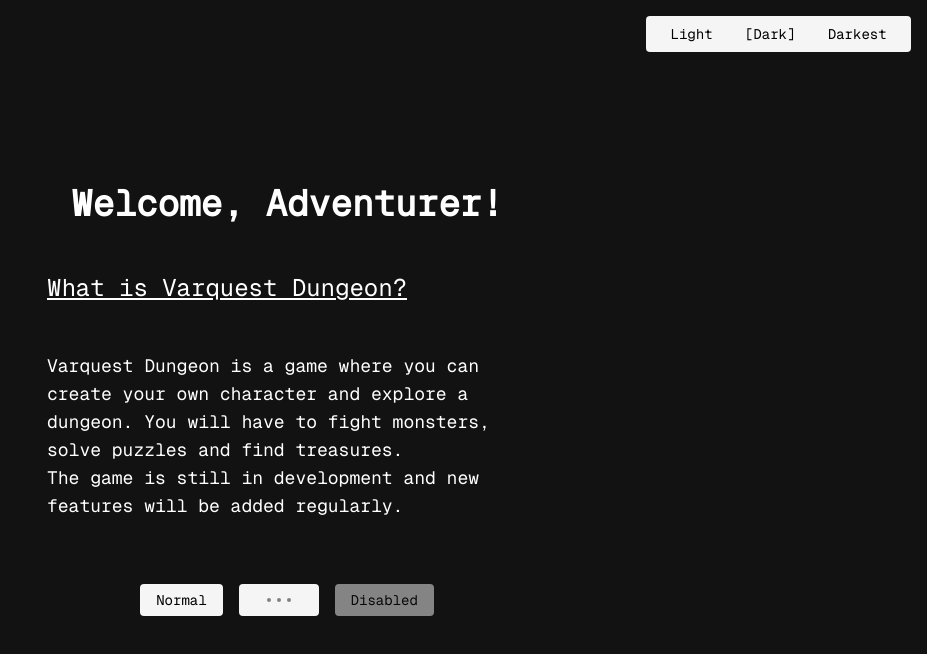
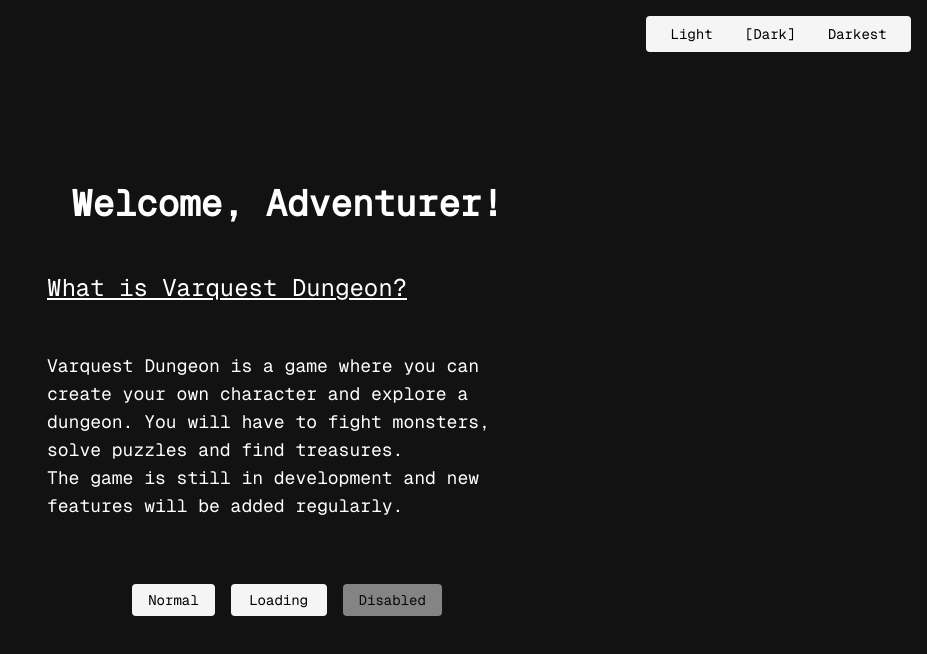
Before and after one commit to MaelBriantin/gear-up-or-shut-up, a React (Vite) app: page / in a window 1280 px wide. Shown: the top 654 px of the page, without its empty margins (353-1280 px from the left). Built offline with nearby package versions, Linux system fonts and the light colour scheme.

Commit message:
chore: update 404 page and home page

```diff
--- a/src/components/Button/index.tsx
+++ b/src/components/Button/index.tsx
@@ -15,12 +15,12 @@ export const Button = (props: ButtonPropsType) => {
     return (
         <button
             type={type || 'button'}
-            onClick={disabled || loading ? undefined : onClick}
+            onClick={disabled ? undefined : onClick}
             className={`
                 ${disabled ? 'cursor-not-allowed opacity-50' : 'cursor-pointer'}
-                ${loading ? 'cursor-default w-20' : ''}
+                ${loading ? 'cursor-wait min-w-20' : ''}
                 ${!loading && !disabled ? 'hover:opacity-75' : ''}
-                ${loading || disabled ? 'pointer-events-none flex justify-center items-center' : ''}
+                flex justify-center items-center
                 text-sm px-4 rounded-[4px] h-8
                 bg-backgroundReverse text-textReverse
                 ${className}
--- a/src/pages/HomePage/index.tsx
+++ b/src/pages/HomePage/index.tsx
@@ -1,7 +1,11 @@
 import { Button } from '@/components/Button';
 import home from './data.json';
+import { useNavigate } from 'react-router-dom';
+import { useState } from 'react';
 
 export const HomePage = () => {
+    const [loading, setLoading] = useState(false);
+    const navigate = useNavigate();
     return (
         <main className="flex flex-col items-start justify-center h-screen gap-12 w-2/5 mx-auto p-4">
             <h1 className="text-4xl w-full font-bold flex justify-center">
@@ -20,13 +24,19 @@ export const HomePage = () => {
             }
             </article>
             <div className="w-full flex gap-4 justify-center mt-4">
-                <Button onClick={() => {}} >
+                <Button onClick={() => navigate('/tatooine/mos-espa')}>
                     Normal
                 </Button>
-                <Button onClick={() => {}} loading >
+                <Button
+                    onClick={() => setLoading(!loading)}
+                    loading={loading}
+                    className='w-24'
+                >
                     Loading
                 </Button>
-                <Button onClick={() => {}} disabled >
+                <Button onClick={() => {}}
+                    disabled
+                >
                     Disabled
                 </Button>
             </div>
--- /dev/null
+++ b/src/pages/NotFoundPage/data.json
@@ -0,0 +1,8 @@
+{
+    "catchPhrases": [
+        "These aren't the droids you're looking for.",
+        "I find your lack of page disturbing.",
+        "All the roads lead to Rome, but this one doesn't.",
+        "You shall not pass! This page."
+    ]
+}
--- a/src/pages/NotFoundPage/index.css
+++ /dev/null
@@ -1,8 +0,0 @@
-.not-found-container {
-  height: 100vh;
-  display: flex;
-  justify-content: center;
-  align-items: center;
-  flex-direction: column;
-  gap: 1rem;
-}
--- a/src/pages/NotFoundPage/index.tsx
+++ b/src/pages/NotFoundPage/index.tsx
@@ -1,13 +1,23 @@
 import { useNavigate } from "react-router-dom";
-import './index.css';
 import { Button } from "@/components/Button";
+import data from './data.json';
 
 export const NotFoundPage = () => {
+
+    const catchRandomPhrase = () => {
+        const randomIndex = Math.floor(Math.random() * data.catchPhrases.length);
+        return data.catchPhrases[randomIndex];
+    }
+
     const navigate = useNavigate();
     return (
-        <div className="not-found-container">
-            <h1>404 - Page Not Found</h1>
-            <p>This aren't the droids you're looking for.</p>
+        <div className="mx-auto p-4 flex flex-col items-center justify-center gap-4">
+            <h1 className="text-4xl font-bold">
+                404 - Page Not Found
+            </h1>
+            <p className="text-lg italic">
+                {catchRandomPhrase()}
+            </p>
             <Button onClick={() => navigate('/')}>
                 Go Home
             </Button>
```
